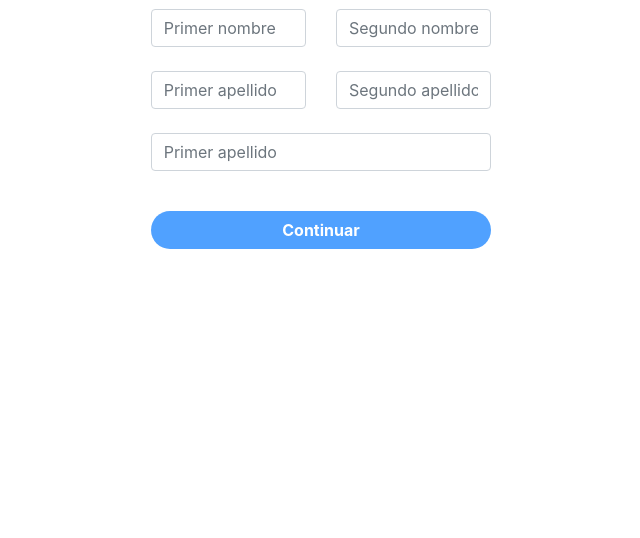
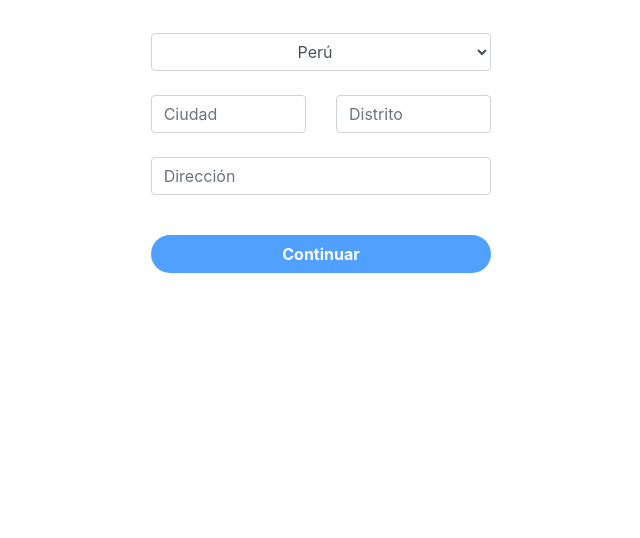
Before and after one commit to lperezp/Fintech, a plain HTML site: page form/index3.html in a window 1280 px wide. Shown: the part 262-800 px from the top of the page, without its empty margins (319-959 px from the left). Drawn offline with nearby package versions, Linux system fonts and the light colour scheme; a web font is replaced by a local one.

Commit message:
feat(Form3): Se agregó una nueva vista.

```diff
--- a/form/index3.html
+++ b/form/index3.html
@@ -32,43 +32,24 @@
           alt=""
         />
         <h2 class="mt-4 fontPatua">
-          ¿Cuáles son tus datos personales?
+          ¿Cuáles son tus datos domiciliarios?
         </h2>
         <div class="row mt-4">
-          <div class="col-md-6">
-            <input
-              type="text"
-              class="form-control "
-              placeholder="Primer nombre"
-            />
-          </div>
-          <div class="col-md-6">
-            <input
-              type="text"
-              class="form-control "
-              placeholder="Segundo nombre"
-            />
+          <div class="col-md-12 mt-4">
+            <select class="form-control text-center">
+              <option>Perú</option>
+              <option>Argentina</option>
+              <option>Estados Unidos</option>
+            </select>
           </div>
           <div class="col-md-6 mt-4">
-            <input
-              type="text"
-              class="form-control "
-              placeholder="Primer apellido"
-            />
+            <input type="text" class="form-control " placeholder="Ciudad" />
           </div>
           <div class="col-md-6 mt-4">
-            <input
-              type="text"
-              class="form-control "
-              placeholder="Segundo apellido"
-            />
+            <input type="text" class="form-control " placeholder="Distrito" />
           </div>
           <div class="col-md-12 mt-4">
-            <input
-              type="text"
-              class="form-control "
-              placeholder="Primer apellido"
-            />
+            <input type="text" class="form-control " placeholder="Dirección" />
           </div>
           <div class="col-md-12 mt-4">
             <a href="index3.html">
```
